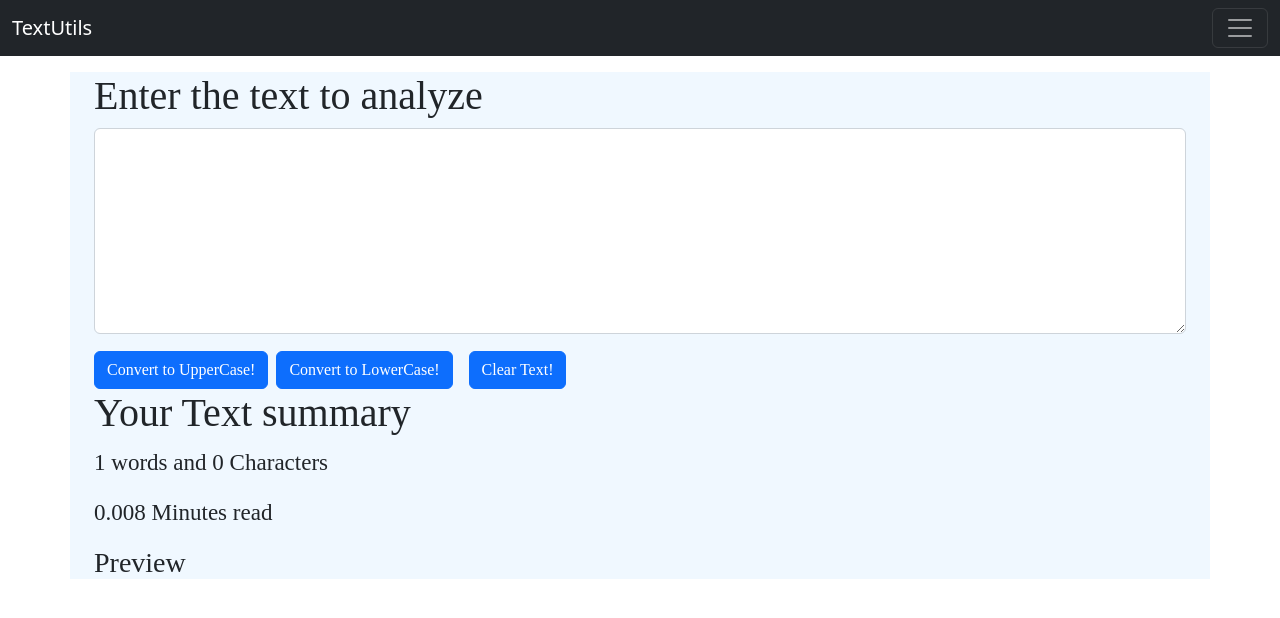
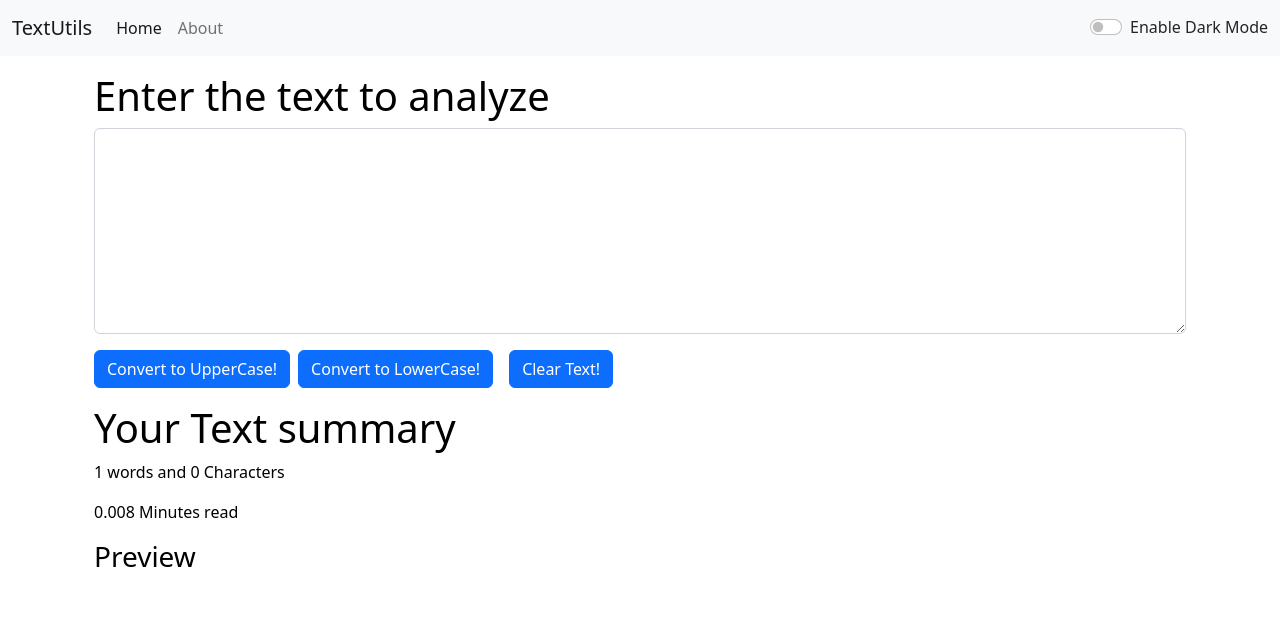
Before and after one commit to Coder-Ravi-730/Word-Count, a React (Create React App) app: page / in a window 1280 px wide. Shown: the top 618 px of the page. Built offline with nearby package versions, Linux system fonts and the light colour scheme.

Commit message:
Dark Mode Enabled  Feature has been implemented

```diff
--- a/src/App.css
+++ b/src/App.css
@@ -37,9 +37,9 @@
   }
 }
 
-.container{
+/* .container{
   background-color: aliceblue;
   font-size: larger;
   font-family: parley;
 
-}
+} */
--- a/src/App.js
+++ b/src/App.js
@@ -3,13 +3,24 @@
 import "./App.css";
 import Navbar from "./Components/Navbar";
 import TextForm from "./Components/TextForm";
+import React , {useState} from "react";
 function App() {
+  const [mode, setMode] = useState('light') // Tells whether the dark mode is enabled or not
+  const toggleMode = () => {
+    if (mode === 'light') {
+      setMode('dark')
+      document.body.style.backgroundColor = '#212529';
+    } else {
+      setMode('light')
+      document.body.style.backgroundColor = 'white';
+    }
+  }
   return (
     <>
       {/* <Navbar title="TextUtils" aboutText="About TextUtils"/> */}
-      <Navbar title="TextUtils" />
+      <Navbar title="TextUtils" mode={mode} toggleMode={toggleMode} />
       <div className="container my-3 ">
-        <TextForm heading = "Enter the text to analyze"/>
+        <TextForm heading="Enter the text to analyze" mode={mode} />
       </div>
     </>
   );
--- a/src/Components/Navbar.js
+++ b/src/Components/Navbar.js
@@ -1,8 +1,10 @@
 import React from "react";
-import propTypes from 'prop-types'
+import propTypes from "prop-types";
 export default function Navbar(props) {
   return (
-        <nav className="navbar navbar-dark bg-dark">
+    <nav
+      className={`navbar navbar-expand-lg navbar -${props.mode} bg-${props.mode}`}
+    >
       <div className="container-fluid">
         <a className="navbar-brand" href="#something">
           {props.title}
@@ -21,8 +23,11 @@
         <div className="collapse navbar-collapse" id="navbarSupportedContent">
           <ul className="navbar-nav me-auto mb-2 mb-lg-0">
             <li className="nav-item">
-                            <a className="nav-link active" aria-current="page"
-                                href="#something">
+              <a
+                className="nav-link active"
+                aria-current="page"
+                href="#something"
+              >
                 Home
               </a>
             </li>
@@ -32,17 +37,17 @@
               </a>
             </li>
           </ul>
-                    <form className="d-flex" role="search">
+          <div className={`form-check form-switch text-${props.mode === 'light'?'dark': 'light'}`}>
             <input
-                            className="form-control me-2"
-                            type="search"
-                            placeholder="Search"
-                            aria-label="Search"
+              className="form-check-input"
+              onClick={props.toggleMode}
+              type="checkbox"
+              role="switch"
+              id="flexSwitchCheckDefault"
             />
-                        <button className="btn btn-success bg-success" type="submit">
-                            Search
-                        </button>
-                    </form>
+            <label className="form-check-label" htmlFor="flexSwitchCheckDefault">
+              Enable Dark Mode </label>
+          </div>
         </div>
       </div>
     </nav>
@@ -51,11 +56,11 @@
 
 Navbar.propTypes = {
   title: propTypes.string.isRequired,
-    aboutText: propTypes.string.isRequired
-}
+  aboutText: propTypes.string.isRequired,
+};
 
 // Default PropTypes
 Navbar.defaultProps = {
   title: "Home",
-    aboutText: "About"
-}
+  aboutText: "About",
+};
--- a/src/Components/TextForm.js
+++ b/src/Components/TextForm.js
@@ -1,45 +1,54 @@
-import React,{useState} from 'react'
-
+import React, { useState } from "react";
 export default function TextForm(props) {
   const handleUpClick = () => {
     // console.log("uppercase was clicked")
-        let newText = text.toUpperCase()
-        setText(newText)
-    }
+    let newText = text.toUpperCase();
+    setText(newText);
+  };
   const handleDownClick = () => {
     // console.log("uppercase was clicked")
-        let newText = text.toLowerCase()
-        setText(newText)
-    }
+    let newText = text.toLowerCase();
+    setText(newText);
+  };
   const clearText = () => {
     // console.log("uppercase was clicked")
-        let newText = ""
-        setText(newText)
-    }
+    let newText = "";
+    setText(newText);
+  };
   const handleOnChange = (event) => {
     // console.log("Onchange was clicked")
-        setText(event.target.value)
-    }
-    const [text, setText] = useState("")
+    setText(event.target.value);
+  };
+  const [text, setText] = useState("");
   return (
     <>
-        <div className='container'>
+      <div className="container" style={{color:props.mode==='dark' ? 'white' : 'black'}}>
         <h1>{props.heading}</h1>
         <div className="mb-3">
-                {/* <label for="Mybox" class="form-label">Example textarea</label> */}
-                <textarea className="form-control" value={text} onChange={handleOnChange} id="Mybox" rows="8"></textarea>
+          <textarea className="form-control" value={text} onChange={handleOnChange} style={{ backgroundColor: props.mode === 'dark' ? 'lightgrey' : 'white', color: props.mode === 'dark'?'white':'black' }}
+            id="Mybox"
+            rows="8"
+          ></textarea>
         </div>
-            <button className="btn btn-primary" onClick={handleUpClick} >Convert to UpperCase!</button>
-            <button className="btn btn-primary mx-2" onClick={handleDownClick} >Convert to LowerCase!</button>
-            <button className="btn btn-primary mx-2" onClick={clearText} >Clear Text!</button>
+        <button className="btn btn-primary" onClick={handleUpClick}>
+          Convert to UpperCase!
+        </button>
+        <button className="btn btn-primary mx-2" onClick={handleDownClick}>
+          Convert to LowerCase!
+        </button>
+        <button className="btn btn-primary mx-2" onClick={clearText}>
+          Clear Text!
+        </button>
       </div>
-            <div className="container">
+      <div className="container my-3" style= {{color:props.mode==='dark'?'white':'black'}}>
         <h1>Your Text summary</h1>
-                <p>{text.split(" ").length} words and {text.length} Characters</p>
+        <p>
+          {text.split(" ").length} words and {text.length} Characters
+        </p>
         <p>{0.008 * text.split(" ").length} Minutes read</p>
         <h3>Preview</h3>
         <p>{text}</p>
       </div>
     </>
-    )
+  );
 }
```
Also changed, not shown: src/Components/About.js (added, +7 -0 lines). Lines whose indentation alone changed are shown as unchanged.
